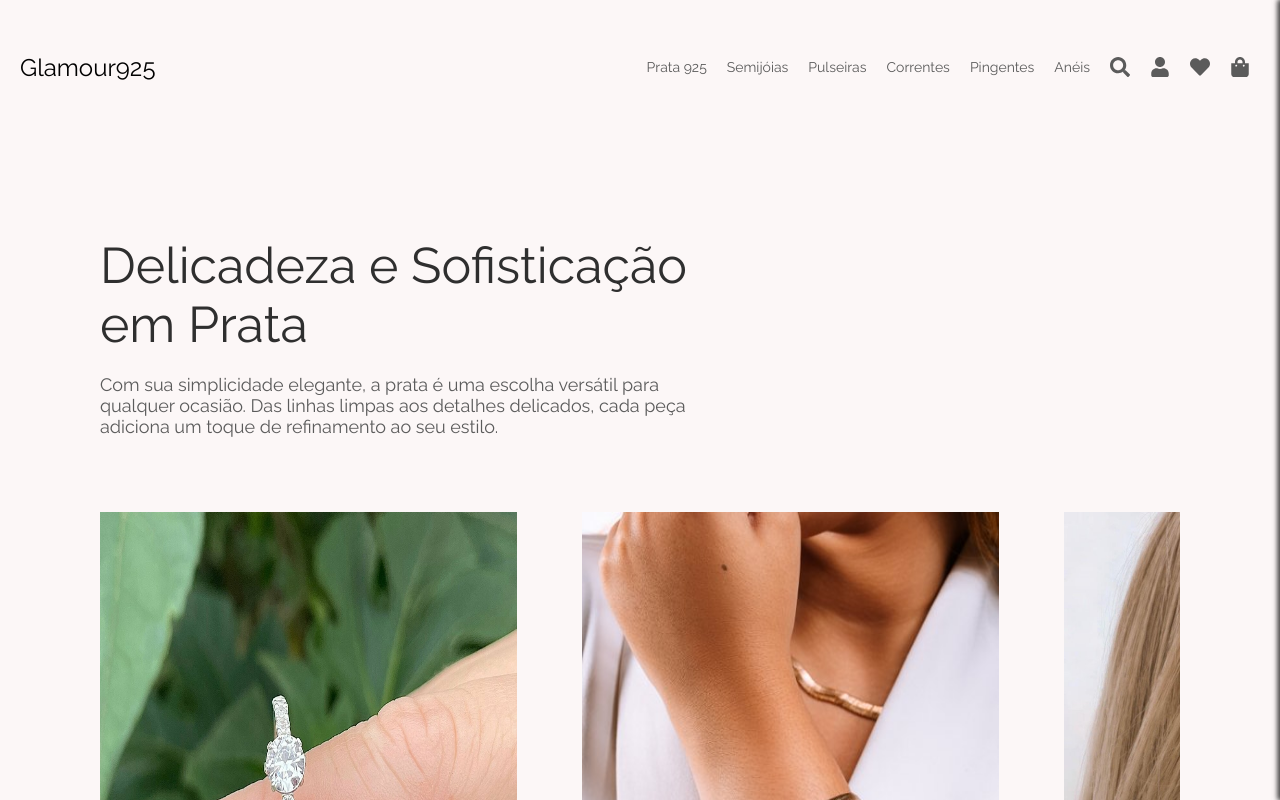
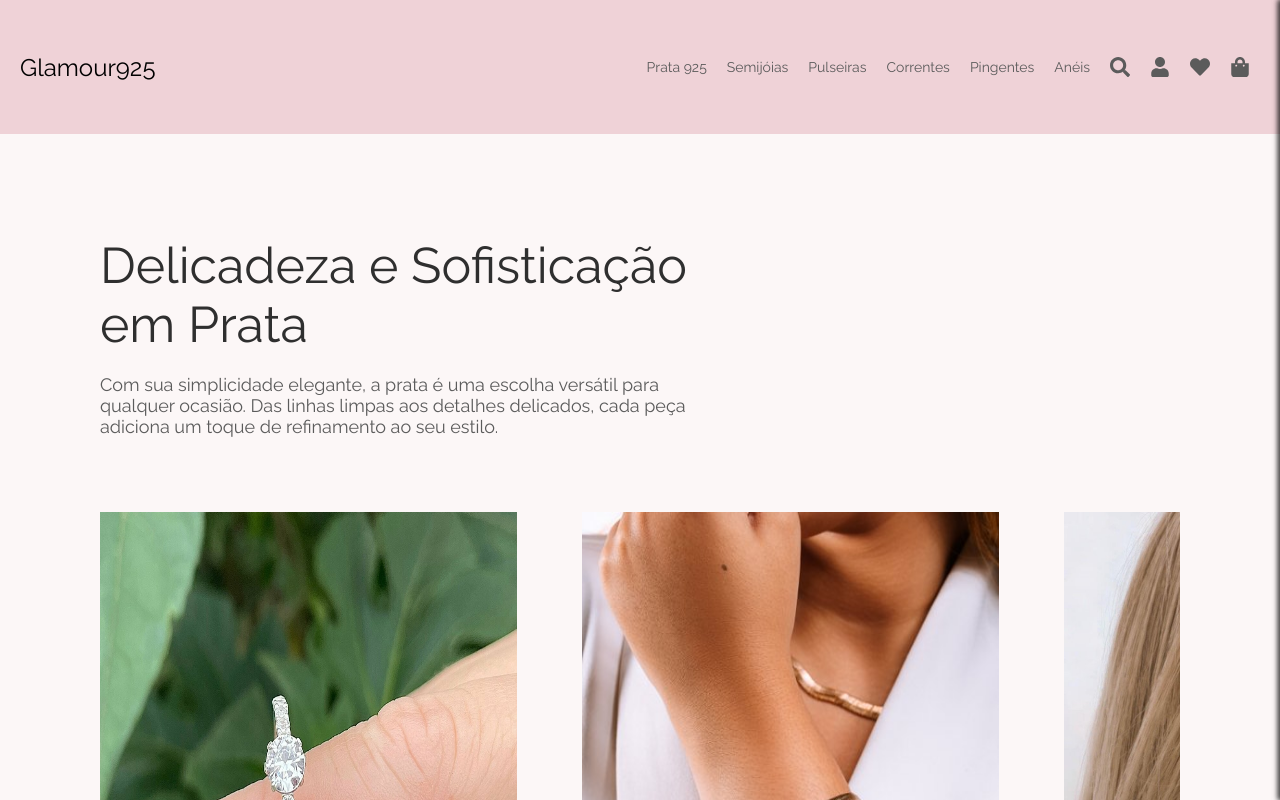
Before and after one commit to HenriqueCardosoo/Glamour925, a React (Vite) app: page / in a window 1280 px wide. Shown: the top 800 px of the page. Built offline with nearby package versions, Linux system fonts and the light colour scheme.

Commit message:
add color

```diff
--- a/src/styles/theme.js
+++ b/src/styles/theme.js
@@ -2,6 +2,7 @@ export default {
   COLORS: {
     BACKGROUND_100: '#FCF7F7;',
     BACKGROUND_400: '#e7ced1;',
+    BACKGROUND_500: '#efd2d7;',
 
     GRAY_100: '#5B5B5B',
     GRAY_300: '#2f2f2f'
```
